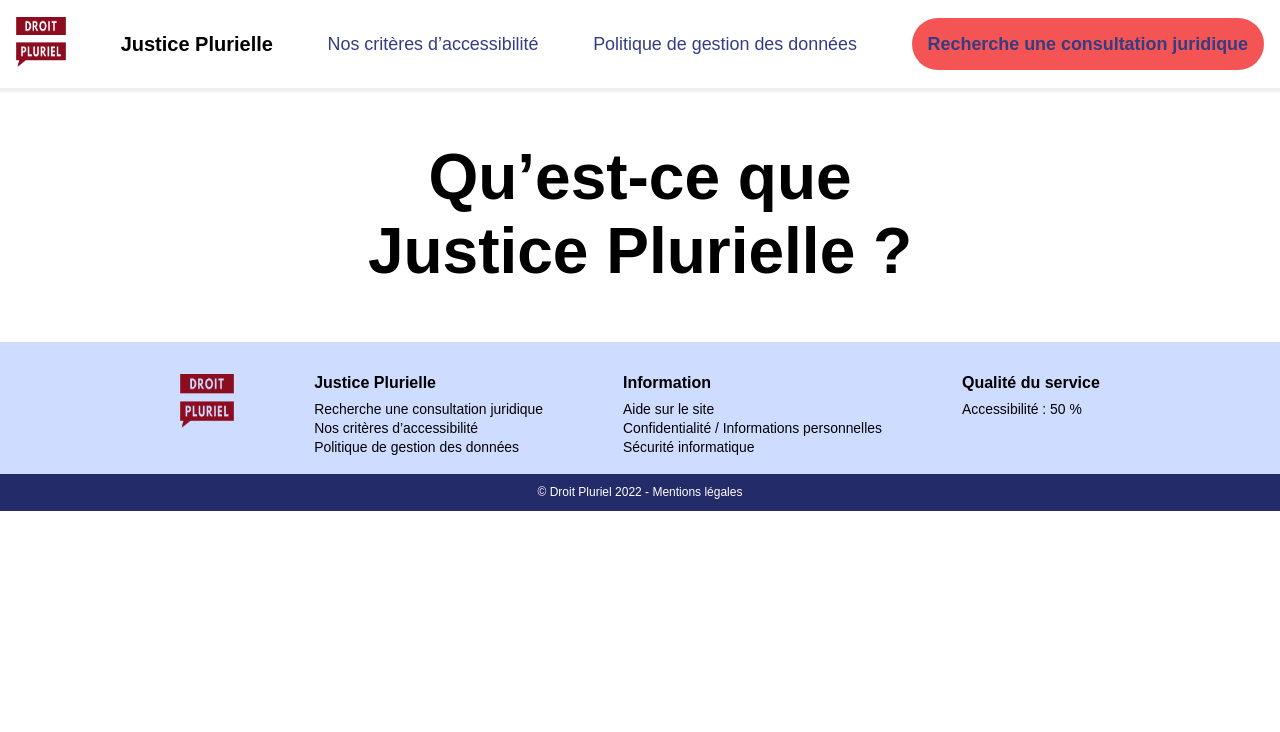
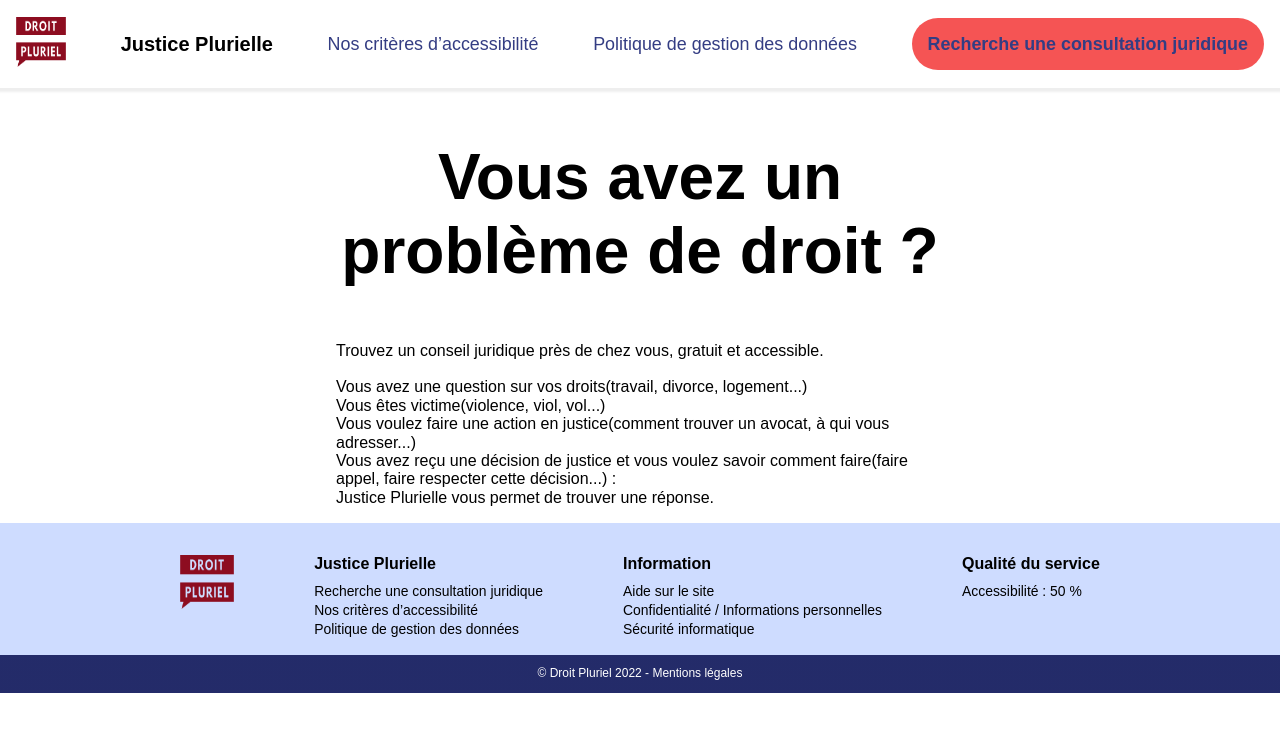
Before and after one commit to DroitPluriel-appli/justicie, a Next.js app: page / in a window 1280 px wide. Shown: the top 732 px of the page. Built offline with nearby package versions, Linux system fonts and the light colour scheme.

Commit message:
WIP: added wording on home page

```diff
--- a/components/Accueil/Accueil.tsx
+++ b/components/Accueil/Accueil.tsx
@@ -15,8 +15,22 @@
         </title>
       </Head>
       <h2 className={styles.title}>
-        {wording.QU_EST_CE_JUSTICE_PLURIELLE}
+        {wording.VOUS_AVEZ_UN_PROBLEME_DE_DROIT}
       </h2>
+      <p>
+        {wording.TROUVEZ_UN_CONSEIL_JURIDIQUE}
+        <br />
+        <br />
+        {wording.VOUS_AVEZ_UNE_QUESTION_SUR_VOS_DROITS}
+        <br />
+        {wording.VOUS_ETES_VICTIME}
+        <br />
+        {wording.VOUS_VOULEZ_FAIRE_UNE_ACTION_EN_JUSTICE}
+        <br />
+        {wording.VOUS_AVEZ_RECU_UNE_DECISION}
+        <br />
+        {wording.JUSTICE_PLURIELLE_VOUS_PERMET}
+      </p>
     </>
   )
 }
--- a/configuration/wording/WordingFr.tsx
+++ b/configuration/wording/WordingFr.tsx
@@ -3,7 +3,13 @@
 export class WordingFr implements Wording {
   // Accueil
   readonly TITLE_PAGE_ACCUEIL: string = 'Justice Plurielle'
-  readonly QU_EST_CE_JUSTICE_PLURIELLE: string = 'Qu’est-ce que Justice Plurielle ?'
+  readonly VOUS_AVEZ_UN_PROBLEME_DE_DROIT: string = 'Vous avez un problème de droit ?'
+  readonly TROUVEZ_UN_CONSEIL_JURIDIQUE: string = 'Trouvez un conseil juridique près de chez vous, gratuit et accessible.'
+  readonly VOUS_AVEZ_UNE_QUESTION_SUR_VOS_DROITS: string = 'Vous avez une question sur vos droits(travail, divorce, logement...)'
+  readonly VOUS_ETES_VICTIME: string = 'Vous êtes victime(violence, viol, vol...)'
+  readonly VOUS_VOULEZ_FAIRE_UNE_ACTION_EN_JUSTICE: string = 'Vous voulez faire une action en justice(comment trouver un avocat, à qui vous adresser...)'
+  readonly VOUS_AVEZ_RECU_UNE_DECISION: string = 'Vous avez reçu une décision de justice et vous voulez savoir comment faire(faire appel, faire respecter cette décision...) :'
+  readonly JUSTICE_PLURIELLE_VOUS_PERMET: string = 'Justice Plurielle vous permet de trouver une réponse.'
 
   // Rechercher un lieu de droit
   readonly TITLE_PAGE_RECHERCHER_UNE_CONSULTATION_JURIDIQUE: string = 'Recherche une consultation juridique'
```
Also changed, not shown: configuration/wording/Wording.tsx (+7 -1 lines), 1 other file (tests, documents, lock files or other folders).
